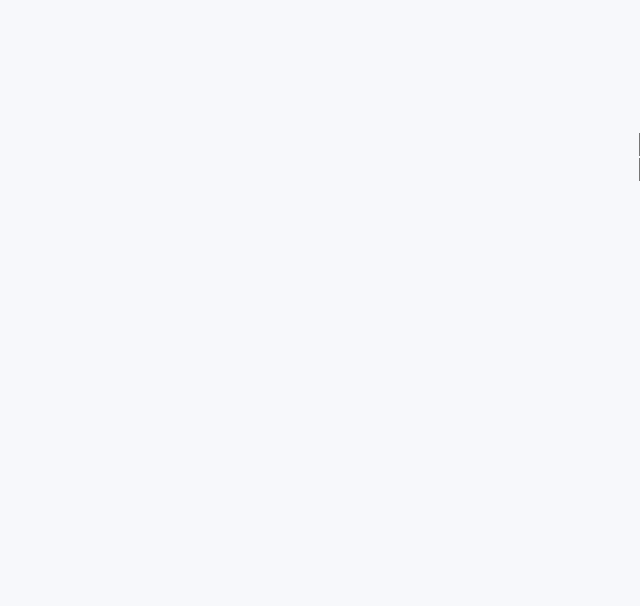
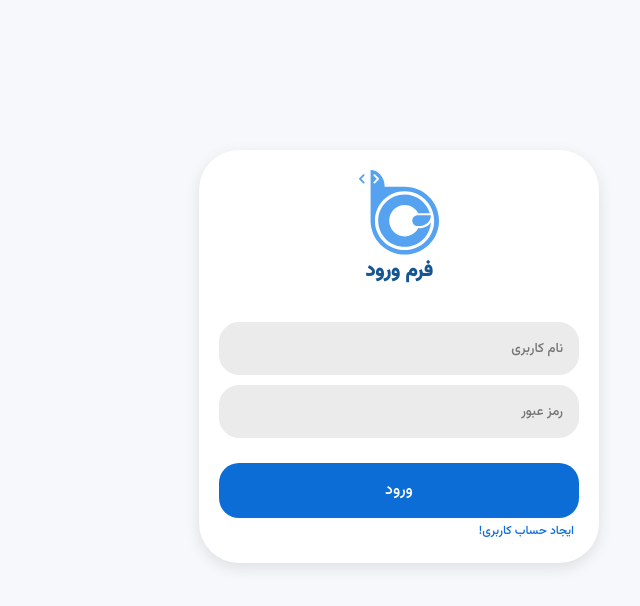
Before and after one commit to MehdiSn98/Mehdi-Sananzadeh-AdminPanelNext-week21, a Next.js app: page /login in a window 1280 px wide. Shown: the top 606 px of the page, without its empty margins (640-1280 px from the left). Built offline with nearby package versions, Linux system fonts and the light colour scheme; no server answers.

Commit message:
login/register styles added to globals.css

```diff
--- a/styles/globals.css
+++ b/styles/globals.css
@@ -16,3 +16,74 @@
 body {
   direction: rtl;
   background-color: #f7f8fb; }
+
+
+  .login-container,
+  .register-container {
+    margin-top: 60px;
+  }
+
+  form {
+    display: flex;
+    flex-direction: column;
+    width: 400px;
+    margin: 150px auto;
+    padding: 20px;
+    border-radius: 40px;
+    background-color: #fff;
+    box-shadow: 0 5px 15px rgba(0, 0, 0, 0.1);
+  }
+
+  form h2 {
+    font-size: 20px;
+    margin-bottom: 30px;
+    color: #155591;
+    text-align: center;
+  }
+
+  .input-container input {
+    width: 100%;
+    padding: 15px;
+    background-color: #ebebeb;
+    border: 1px solid #ebebeb;
+    border-radius: 20px;
+    margin-top: 5px;
+  }
+
+  .input-container p.error_text {
+    color: red;
+    font-size: 12px;
+    margin: 5px 5px;
+  }
+
+  button.login-button,
+  button.register-button {
+    width: 100%;
+    margin-top: 20px;
+    padding: 15px;
+    background-color: #0c6dd6;
+    color: #fff;
+    border: none;
+    border-radius: 20px;
+    cursor: pointer;
+    font-size: 16px;
+    transition: 0.6s;
+  }
+
+  button.login-button:hover,
+  button.register-button:hover {
+    background-color: #265f9b;
+  }
+
+  .Register-link {
+    color: #0c6dd6;
+    text-align: right;
+    font-size: 12px;
+    margin: 5px 5px;
+    cursor: pointer;
+    text-decoration: none;
+  }
+
+  .logo {
+    margin: 0 auto;
+  }
```
